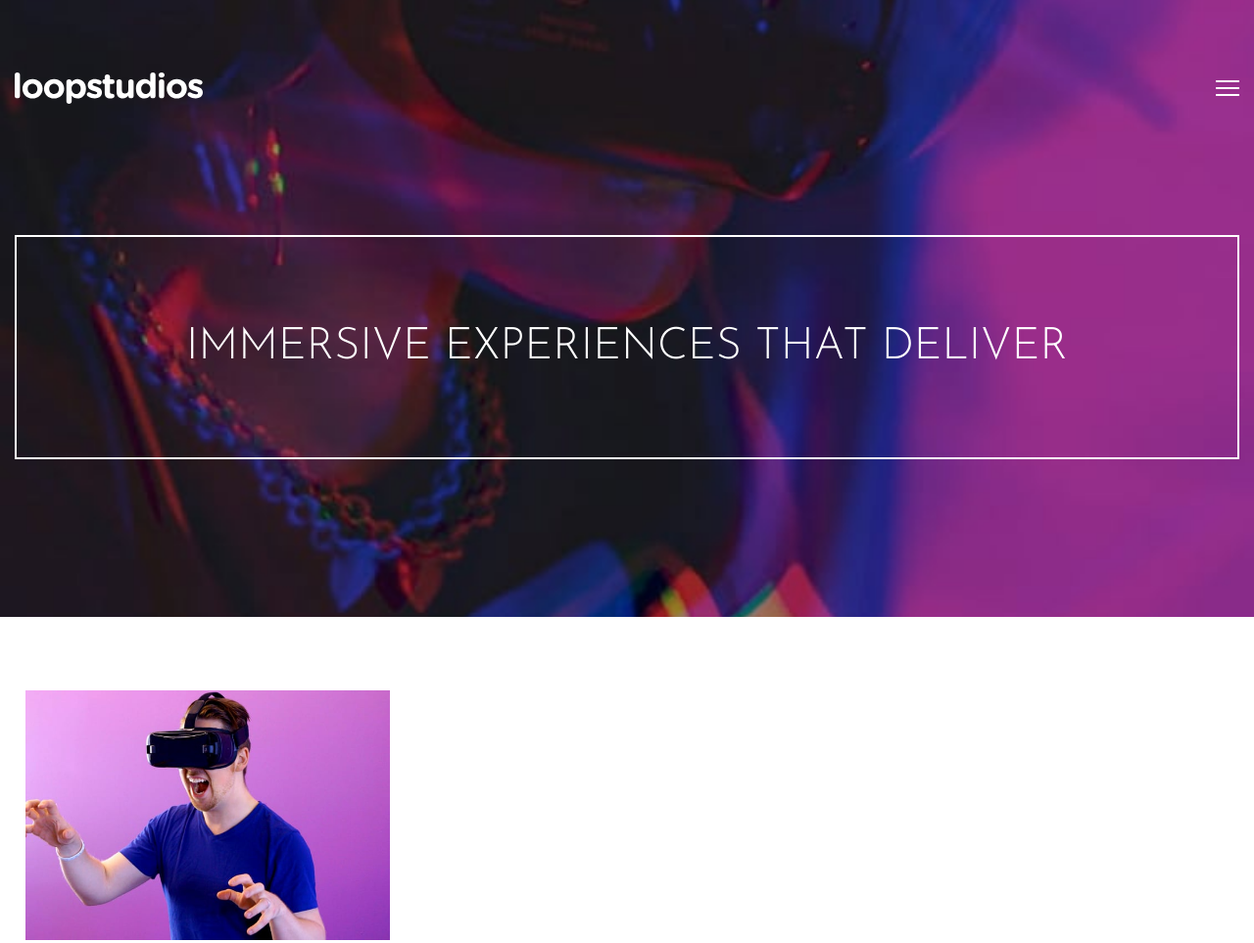
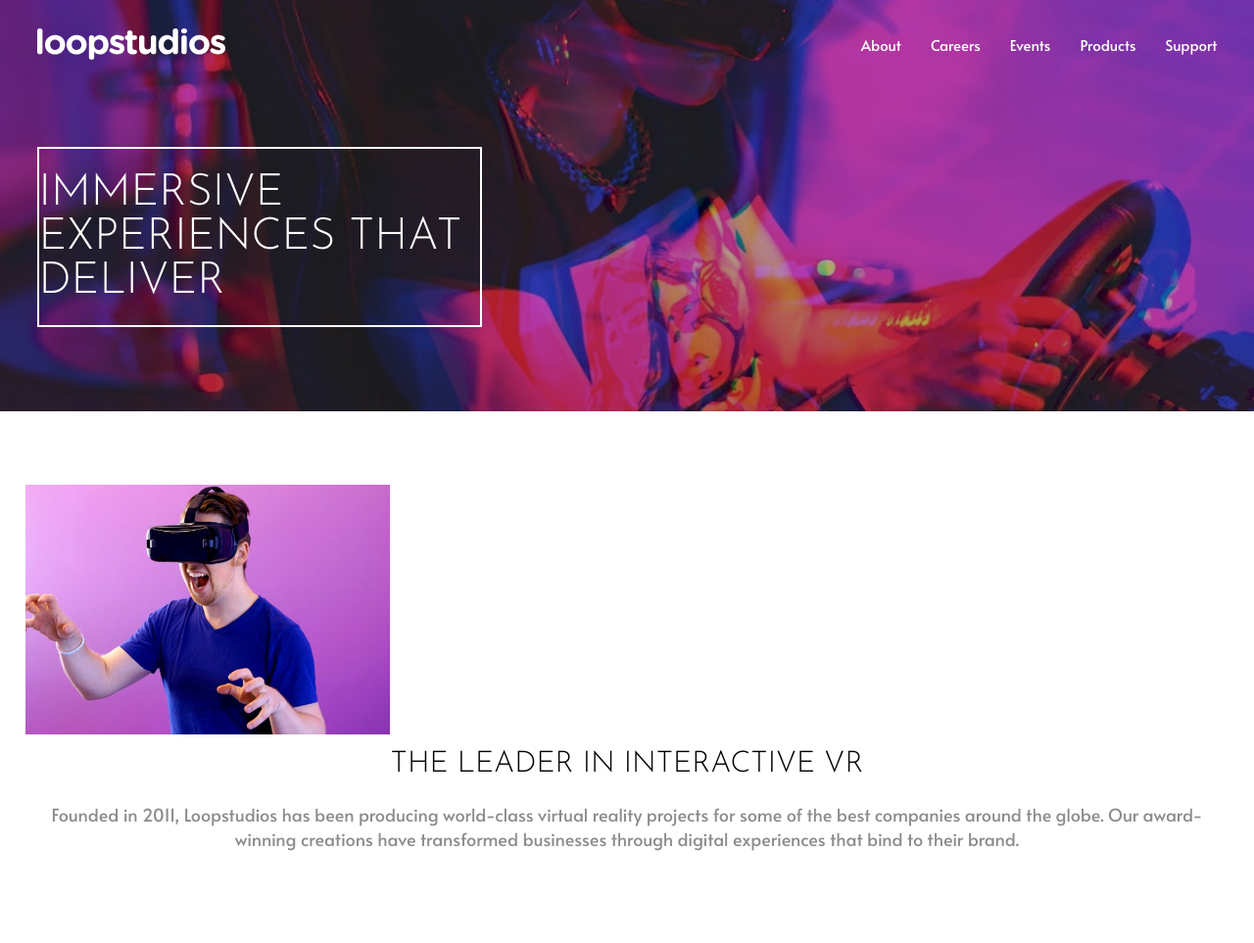
Before and after one commit to FranciscoGXX/loopstudios_LandingPage, a plain HTML site: page index.html in a window 1280 px wide. Shown: the top 963 px of the page at 98% size. Drawn offline with Linux system fonts and the light colour scheme.

Commit message:
Adding_Header_Responsive-700px

```diff
--- a/index.html
+++ b/index.html
@@ -28,6 +28,13 @@
       <nav class="Header__Nav">
         <img src="./images/logo.svg">
         <img src="./images/icon-hamburger.svg" id="Toggle">
+        <div class="Header__Nav--List">
+          <a href="#">About</a>
+          <a href="#">Careers</a>
+          <a href="#">Events</a>
+          <a href="#">Products</a>
+          <a href="#">Support</a>
+        </div>
       </nav>
 
       <div class="Header__Nav--Toggle" id="HeaderToggle">
@@ -48,7 +55,7 @@
     </Header>
 
     <section class="HistoryContent">
-      <img src="./images/mobile/image-interactive.jpg"/>
+      <img src="./images/mobile/image-interactive.jpg" />
 
       <div class="History__Description">
         <p>THE LEADER IN INTERACTIVE VR</p>
--- a/style.css
+++ b/style.css
@@ -33,9 +33,8 @@ img{
 .mainContent{
     min-width:375px;
     display: grid;
-    grid-template-rows: 42rem 35rem 1fr 30rem; /*42rem 40rem 42rem 30rem*/
+    grid-template-rows: 42rem 35rem 1fr 35rem; /*42rem 40rem 42rem 30rem*/
     row-gap: 5rem; /*8 rem*/
-
 }
 
 /*Header Content*/
@@ -62,7 +61,11 @@ img{
 
 
 .Header__Nav--Top>img{
-    height: 1.3rem;
+    height: 5rem; /*1.3rem*/
+}
+
+.Header__Nav--List{
+    display: none;
 }
 
 /*Header Toggle*/
@@ -180,7 +183,7 @@ img{
     display: grid;
     grid-template-rows: repeat(8,1fr); /*repeat 8,9.5*/
     row-gap: 1.5rem;
-    padding: 0 .5rem;
+    padding: 0 1rem;
     overflow: hidden;
 }
 
@@ -301,7 +304,7 @@ img{
     display: flex;
     flex-direction: column;
     align-items: center;
-    row-gap: 1.2rem;
+    row-gap: 1.8rem;
     font-family: var(--Alata);
 }
 
@@ -319,3 +322,48 @@ img{
     font-size: 1.1rem;
     color: var(--Dark_Gray);
 }
+
+
+
+/*@media  Tablet: 768px*/
+
+@media screen and (min-width:700px){
+    .mainContent{
+        grid-template-rows: 28rem 35rem 1fr 35rem; /*42rem 40rem 42rem 30rem*/
+    }
+
+    .Header{
+        background-image: linear-gradient(rgba(0, 0, 0, 0.3), rgba(0, 0, 0, 0.3)),url(./images/desktop/image-hero.jpg);
+        padding: 1rem 2.5rem;
+    }
+
+    .Header__Nav>img:nth-child(2){
+        display: none;
+    }
+
+    .Header__Nav--List{
+        display: flex;
+        column-gap: 2rem;
+        font-family: var(--Alata);
+    }
+
+    .Header__Body{
+        grid-area: HeaderBody;
+        display: flex;
+        height: 15rem;
+        margin-top: 5rem;
+        /* justify-content: center; */
+        align-items: center;
+        border: 2px solid var(--White);
+        font-family: var(--Josefin_Sans);
+        font-size: 3rem;
+        text-align: center;
+        transition: all .7s;
+        /* display: none; */
+
+        width: 30rem;
+        height: 12rem;
+        text-align: left;
+        /* margin-left: 2rem; */
+    }
+}
```
